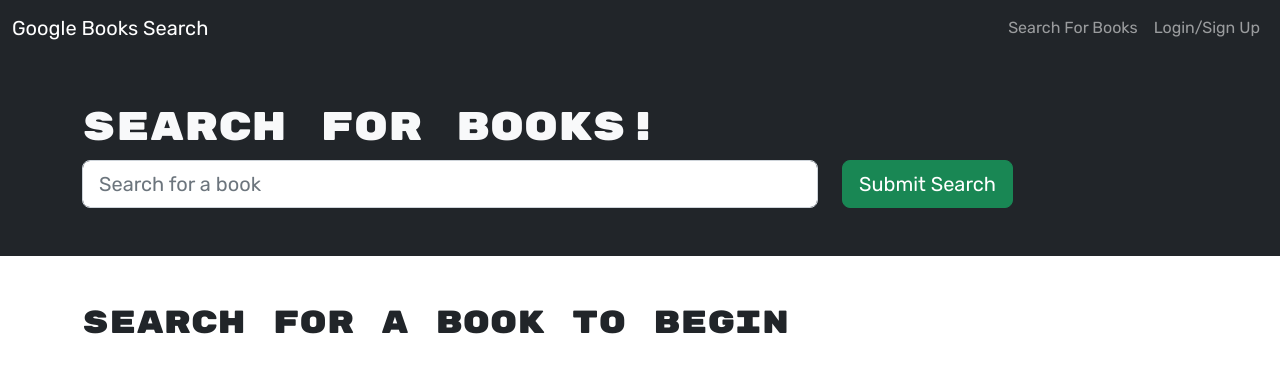
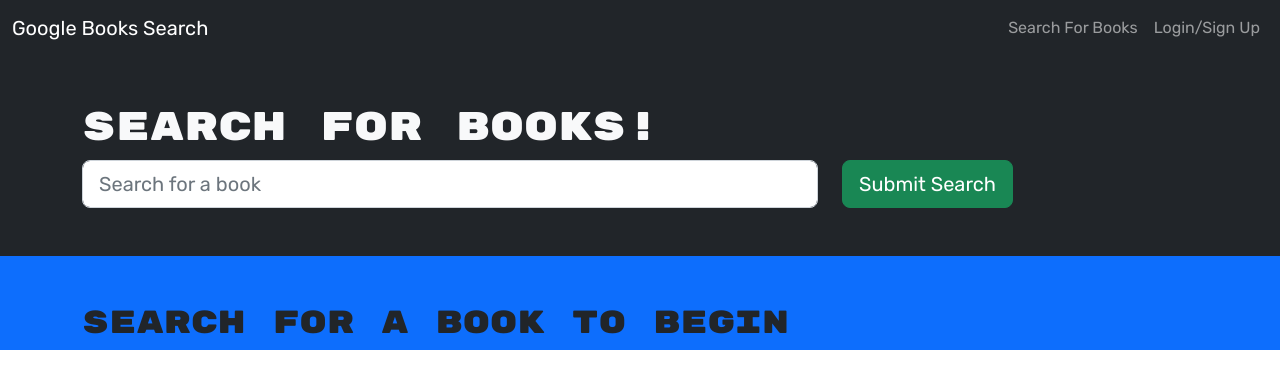
Before and after one commit to iis4u2nv/in-a-jiffy, a React (Create React App) app in the folder client/: page / in a window 1280 px wide. Shown: the top 388 px of the page. Built offline with nearby package versions, Linux system fonts and the light colour scheme.

Commit message:
created folders for a new app.

```diff
--- a/client/src/App.js
+++ b/client/src/App.js
@@ -13,8 +13,9 @@
 
 function App() {
   return (
+    <ApolloProvider client={client}>
     <Router>
-      <>
+      <div className="flex-column justify-center align-center min-100-vh bg-primary">
         <Navbar />
         <Routes>
           <Route
@@ -30,8 +31,9 @@
             element={<h1 className='display-2'>Wrong page!</h1>}
           />
         </Routes>
-      </>
+      </div>
     </Router>
+    </ApolloProvider>
   );
 }
 
```
Also changed, not shown: 2 other files (tests, documents, lock files or other folders).
